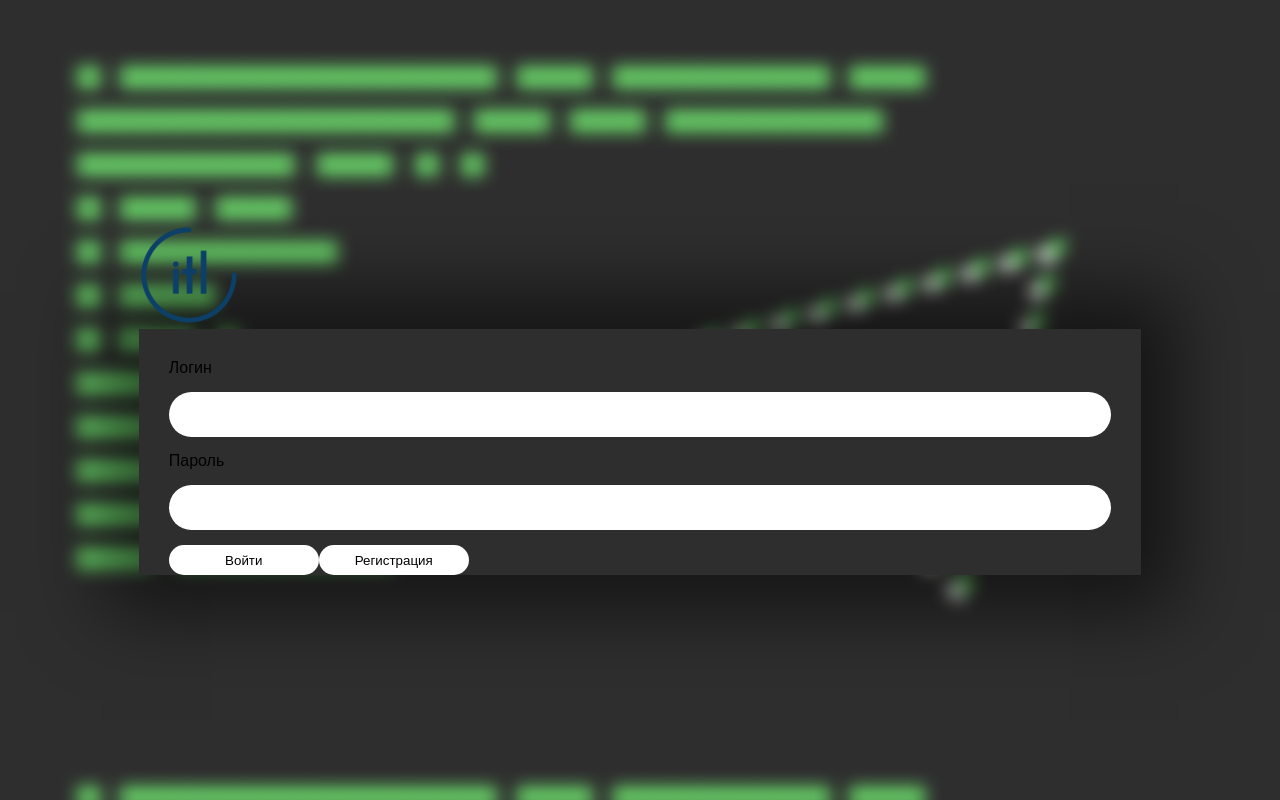
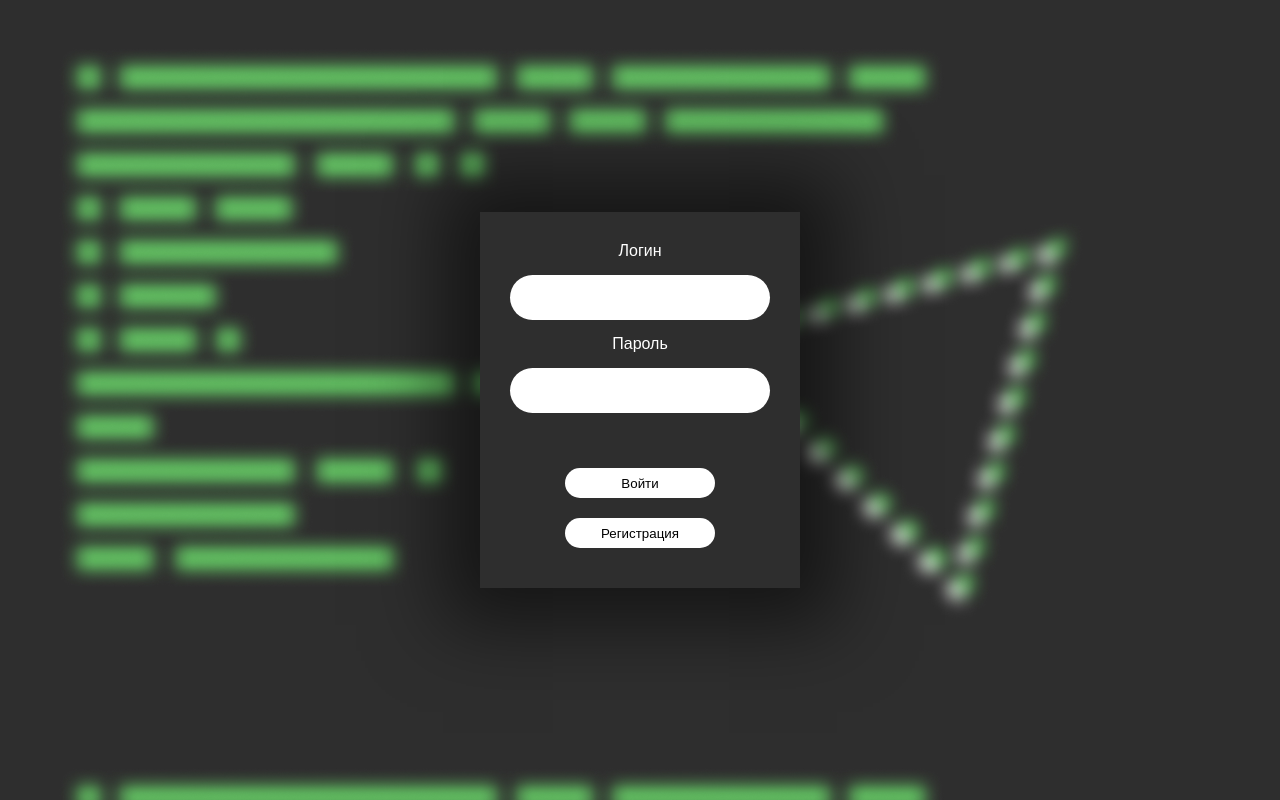
Before and after one commit to Rikishi1742/Diplom_FullStack_V5, a React (Create React App) app in the folder frontend/: page /login in a window 1280 px wide. Built offline with nearby package versions, Linux system fonts and the light colour scheme; a web font is replaced by a local one.

Commit message:
Design_Fix

```diff
--- a/frontend/src/pages/Login/LoginPage.css
+++ b/frontend/src/pages/Login/LoginPage.css
@@ -21,7 +21,7 @@ form {
     align-items: center;
     flex-direction: column;
     padding: 30px;
-    padding-bottom: 0;
+    width: 45vw;
 
     box-shadow: 0px 0px 72px 37px rgba(0, 0, 0, 0.55);
 }
@@ -29,6 +29,25 @@ form {
 form h2 {
     color: #fff;
     font-size: 40px;
+}
+
+form .btnWrapper {
+    display: flex;
+    justify-content: space-around;
+    flex-wrap: wrap;
+    width: 100%;
+    align-items: center;
+    margin-top: 30px;
+}
+
+.btnWrapper > button {
+    margin: 10px;
+    margin-left: 0;
+    margin-right: 0;
+}
+
+form label {
+    color: #fff;
 }
 
 form input[type="string"] {
@@ -58,3 +77,23 @@ form input[type="password"] {
     font-weight: 600;
     font-size: 20px !important;
 }
+
+form input[type="email"] {
+    width: 100%;
+    outline: 0;
+    border: 0;
+    height: 45px;
+    margin-top: 15px;
+    margin-bottom: 15px;
+    text-align: center;
+    border-radius: 111px;
+
+    font-weight: 600;
+    font-size: 20px !important;
+}
+
+@media screen and (max-width: 1920px) {
+    form {
+        width: 25vw;
+    }
+};
--- a/frontend/src/pages/Login/LoginPage.tsx
+++ b/frontend/src/pages/Login/LoginPage.tsx
@@ -5,6 +5,7 @@ import { USER_SIGN_IN, USER_SIGN_UP } from '../../GraphQL/mutation';
 import { UserContext, LoginStatus } from "../../context/UserContext";
 
 import "./LoginPage.css";
+import "../../css/index.css";
 import { decodeToken, saveTokens } from '../../manage-tokens';
 import { useNavigate } from 'react-router-dom';
 
@@ -34,7 +35,6 @@ function LoginPage({ }: Props) {
 
   const [userSignIn] = useMutation(USER_SIGN_IN);
   const [userSignUp] = useMutation(USER_SIGN_UP);
-
 
   const signIn = useCallback(() => {
 
@@ -67,7 +67,6 @@ function LoginPage({ }: Props) {
       return;
     }
 
-
     userSignUp({
       variables: {
         userRegisterData: {
@@ -96,16 +95,11 @@ function LoginPage({ }: Props) {
   return (
     <div className='loginPage'>
 
-      <div className='w-100'>
-        <div className='d-flex justify-content-center align-items-center'>
-          <CImage src="inthemelabLogo.png" width={100} height={100} />
-        </div>
+      <div className='container'>
         <CForm className="row d-flex h-100 w-100 justify-content-center align-items-center" onSubmit={(event) => {
           event.preventDefault();
           signIn();
         }}>
-          <CRow className="justify-content-center w-50">
-            <CCol md={6}>
               <CFormInput type="string" className='my-2' id="usernameInput" feedbackInvalid={errorMessage} invalid={errorMessage ? true : false} value={username} onChange={(e) => { setUsername(e.target.value) }} label="Логин" />
 
               {registerMode && (<CFormInput type="email" className='my-2' id="emailInput" value={email} onChange={(e) => { setEmail(e.target.value) }} label="Email" />
@@ -126,10 +120,10 @@ function LoginPage({ }: Props) {
 
               {
                 registerMode === false && (
-                  <>
+                  <div className='btnWrapper'>
                     <CButton type="submit" onClick={signIn} className='w-100 my-2'>Войти</CButton>
                     <CButton onClick={() => { setRegisterMode(true) }} color="primary" variant="outline" className='w-100 my-2'>Регистрация</CButton>
-                  </>
+                  </div>
                 )
               }
 
@@ -138,9 +132,6 @@ function LoginPage({ }: Props) {
 
                 )
               }
-
-            </CCol>
-          </CRow>
         </CForm>
       </div>
     </div>
```
